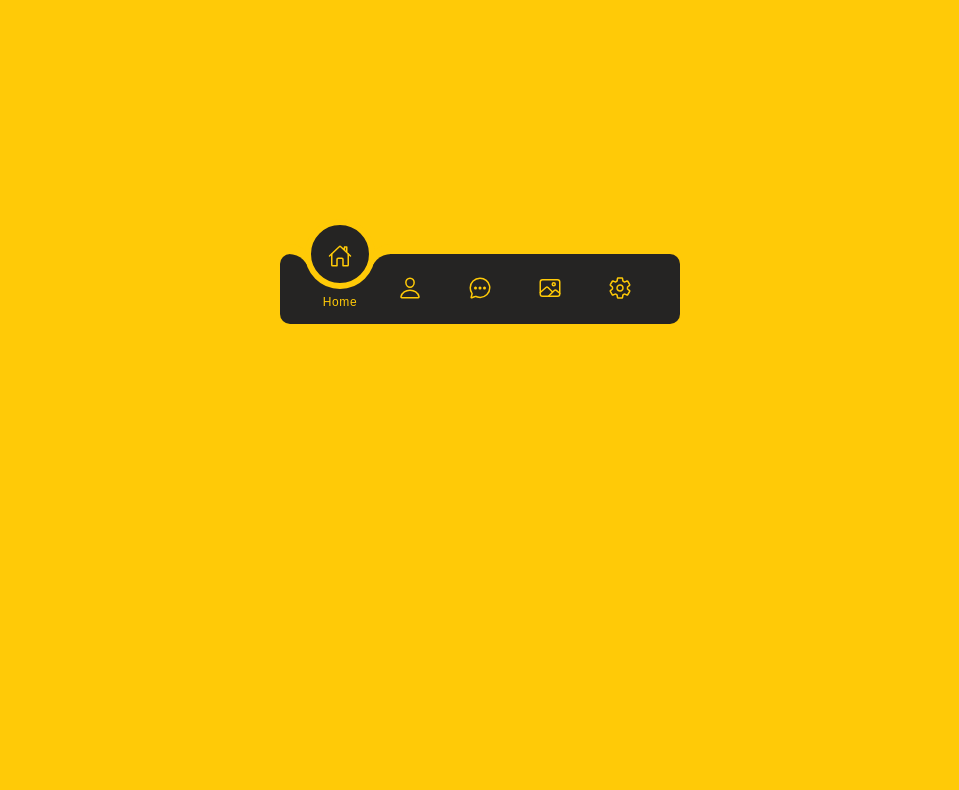
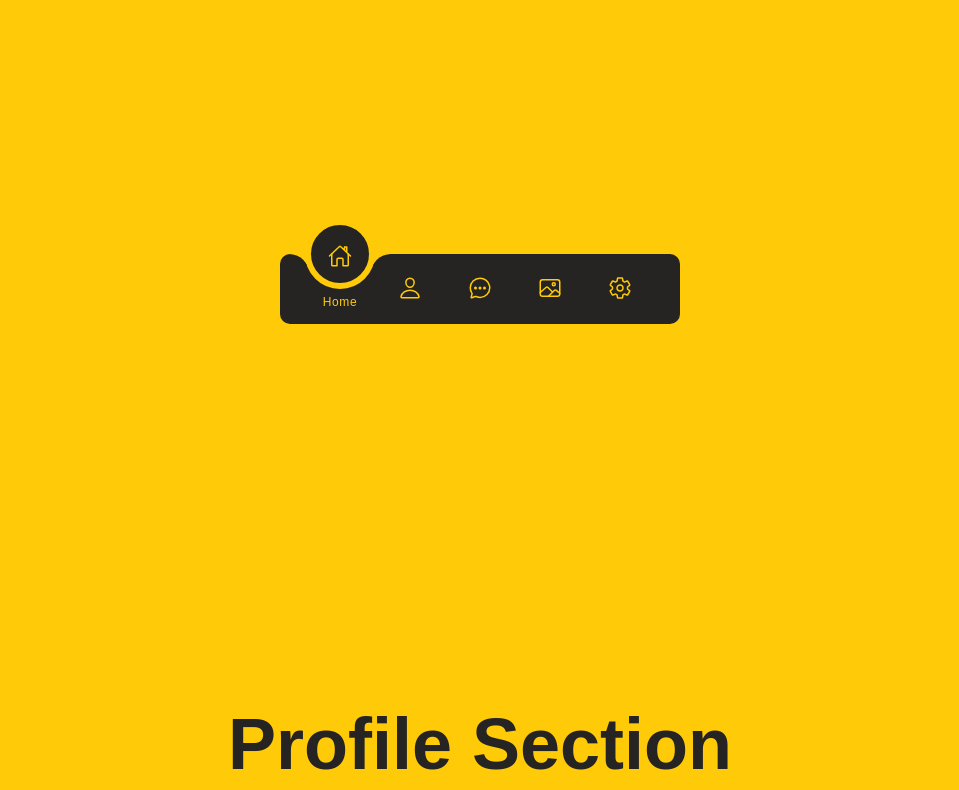
Before and after one commit to M676m67/Alisa-, a plain HTML site: page home.html in a window 1280 px wide. Shown: the part 456-1246 px from the top of the page, without its empty margins (160-1119 px from the left). Before the commit the page ends 800 px from the top, so only its background shows below. Drawn offline with nearby package versions, Linux system fonts and the light colour scheme.

Commit message:
Update home.css

```diff
--- a/home.css
+++ b/home.css
@@ -15,6 +15,19 @@ body {
   align-items: center;
   min-height: 100vh;
   background: var(--clr);
+  flex-direction: column;
+  scroll-behavior: smooth;
+}
+
+section {
+  width: 100%;
+  height: 100vh;
+  display: flex;
+  justify-content: center;
+  align-items: center;
+  font-size: 3rem;
+  color: #252423;
+  background-color: var(--clr);
 }
 
 .navigation {
```
Lines whose indentation alone changed are shown as unchanged.
